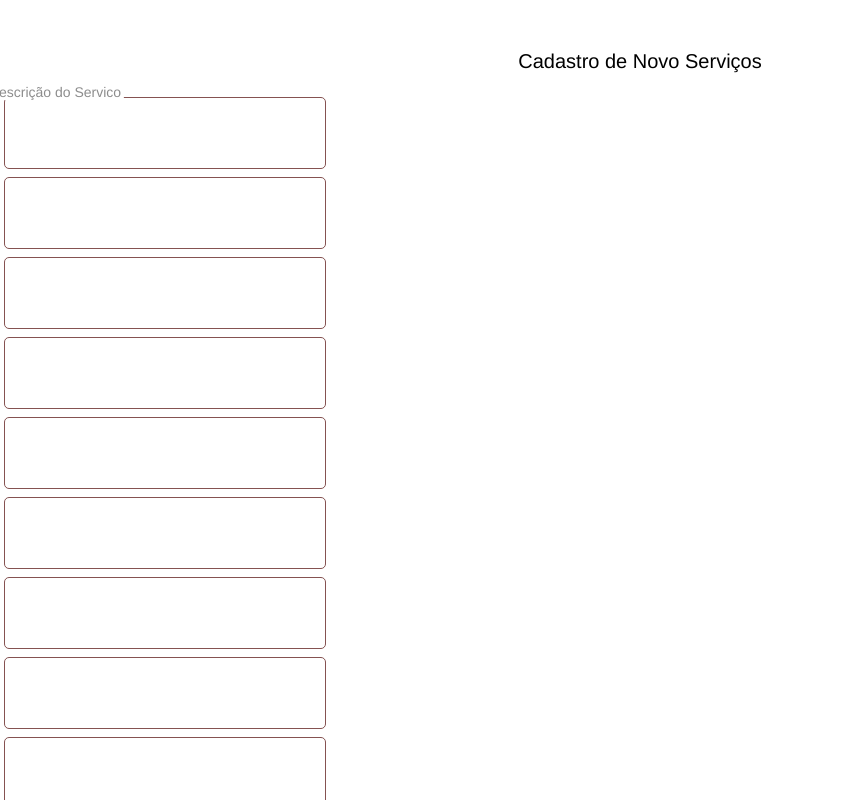
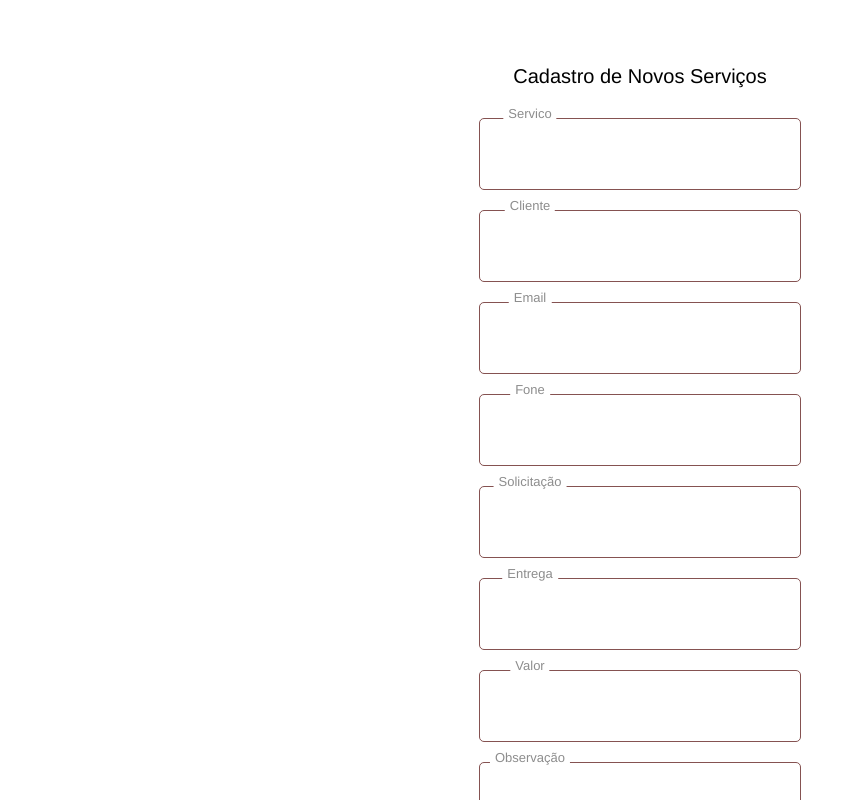
Before and after one commit to mhnegrao/small-trade-app, a React (Create React App) app: page /servico-cad in a window 1280 px wide. Shown: the top 800 px of the page, without its empty margins (0-864 px from the left). Built offline with nearby package versions, Linux system fonts and the light colour scheme.

Commit message:
Iniciando feature serviços

```diff
--- a/package.json
+++ b/package.json
@@ -16,7 +16,7 @@
     "react": "^17.0.2",
     "react-dom": "^17.0.2",
     "react-icons": "^4.2.0",
-    "react-imask": "^6.0.7",
+    "react-input-mask": "^3.0.0-alpha.2",
     "react-router-dom": "^5.2.0",
     "react-scripts": "^2.1.8",
     "styled-components": "^5.3.0",
@@ -44,6 +44,7 @@
     ]
   },
   "devDependencies": {
+    "@types/react-input-mask": "^3.0.0",
     "@types/react-router-dom": "^5.1.7",
     "@types/styled-components": "^5.1.9"
   }
--- a/src/components/UI-Elements/index.tsx
+++ b/src/components/UI-Elements/index.tsx
@@ -1,6 +1,7 @@
 import React from 'react';
 import styled, { StyledFunction as Function } from 'styled-components';
-import { IMaskInput } from 'react-imask';
+
+import { ReactInputMask as InputMask, Props } from 'react-input-mask';
 
 const colorDefault: string = '#000000';
 const backGroundDefault = '#ffffd7';
@@ -33,6 +34,7 @@ interface InputProps extends React.InputHTMLAttributes<HTMLInputElement> {
 
 const InputGroup = styled.div`
   position: relative;
+  margin: 6px;
 `;
 
 const InputLabel = styled.label`
@@ -115,9 +117,9 @@ export const Button = styled.button<DefaultProps>`
 
 const InputField = styled.input`
   outline: none;
-  padding: 16px 22px;
+  padding: 5px;
   border: 1px solid #dadce0;
-  font-size: 18px;
+  font-size: 14px;
   border-radius: 5px;
 
   &:focus {
@@ -126,14 +128,14 @@ const InputField = styled.input`
 
   &:valid + ${InputLabel} {
     top: -1px;
-    padding: 0 3px;
-    font-size: 14px;
+    padding: 5px 5px;
+    font-size: 13px;
     color: #8d8d8d;
   }
 
   &:focus + ${InputLabel} {
     top: -1px;
-    padding: 0 3px;
+    padding: 5px 5px;
     font-size: 14px;
     color: royalblue;
     transition: 300ms;
@@ -165,21 +167,6 @@ const InputContainer = styled.div`
   }
 `;
 
-// const MaskedStyledInput = IMaskMixin(({ InputProps, ...rest }) => (
-//   <StyledInput
-//     {...props}
-//     innerRef={inputRef} // bind internal input (if you use styled-components V4, use "ref" instead "innerRef")
-//   />
-// ));
-// <MaskedStyledInput
-//   mask={Date}
-//   radix="."
-//   onAccept={(value, mask) => console.log(value)}
-//   // ...and more mask props in a guide
-
-//   // ...other styled props
-// />
-
 // @ts-ignore
 export const Input: React.FC<InputProps> = ({ id, label, name, ...rest }) => {
   return (
@@ -189,6 +176,25 @@ export const Input: React.FC<InputProps> = ({ id, label, name, ...rest }) => {
         <InputLabel htmlFor={id}>{label}</InputLabel>
       </InputGroup>
     </>
+  );
+};
+export const MaskInput: React.FC<Props> = ({
+  type,
+  name,
+  value,
+  onChange,
+  mask,
+  placeholder,
+}) => {
+  return (
+    <InputMask
+      type={type}
+      name={name}
+      mask={mask}
+      onChange={onChange}
+      value={value}
+      placeholder={placeholder}
+    />
   );
 };
 export const BarHeader = styled.h2<DefaultProps>`
--- a/src/pages/profile/servicos/form/index.tsx
+++ b/src/pages/profile/servicos/form/index.tsx
@@ -1,24 +1,30 @@
 import React, { useState, useRef, MouseEvent } from 'react';
 import ReactDOM from 'react-dom';
-import { Button, Input, Header } from '../../../../components/UI-Elements';
+import {
+  Button,
+  Input,
+  Header,
+  Container,
+} from '../../../../components/UI-Elements';
 import { ServicoForm } from './sryle';
 
 const ServicoCad = () => {
   return (
     <>
       <ServicoForm>
-        <Header>Cadastro de Novo Serviços</Header>
-        <Input label="Descrição do Servico" />
-        <Input />
-        <Input />
-        <Input />
-        <Input />
-        <Input />
-        <Input />
-        <Input />
-        <Input />
-        <Input />
-        <Button>Salvar</Button>
+        <Container>
+          <Header>Cadastro de Novos Serviços</Header>
+          <Input label="Servico" />
+          <Input label="Cliente" />
+          <Input label="Email" />
+          <Input label="Fone" />
+          <Input label="Solicitação" />
+          <Input label="Entrega" />
+          <Input label="Valor" />
+          <Input label="Observação" />
+
+          <Button>Salvar</Button>
+        </Container>
       </ServicoForm>
       ;
     </>
--- a/src/pages/profile/tarefas/index.tsx
+++ b/src/pages/profile/tarefas/index.tsx
@@ -1,11 +1,11 @@
 import React, { useState, useRef, MouseEvent } from 'react';
 import ReactDOM from 'react-dom';
-import IMask from 'imask';
 
 import {
   Container,
   Panel,
   Header,
+  MaskInput,
   Input,
   Button,
   ListItens,
@@ -62,10 +62,11 @@ const Tarefas: React.FC = () => {
               setValue(event.target.value)
             }
           />
-          <Input
+          <MaskInput
             name="dataCompromisso"
-            label="Data do Compromisso/Agenda"
-            type="text"
+            placeholder="Data do Compromisso/Agenda"
+            type="date"
+            mask="99/99/9999"
             value={valueDate}
             onChange={(event: React.ChangeEvent<HTMLInputElement>) =>
               setValueDate(event.target.value)
```
Also changed, not shown: 2 other files (tests, documents, lock files or other folders).
